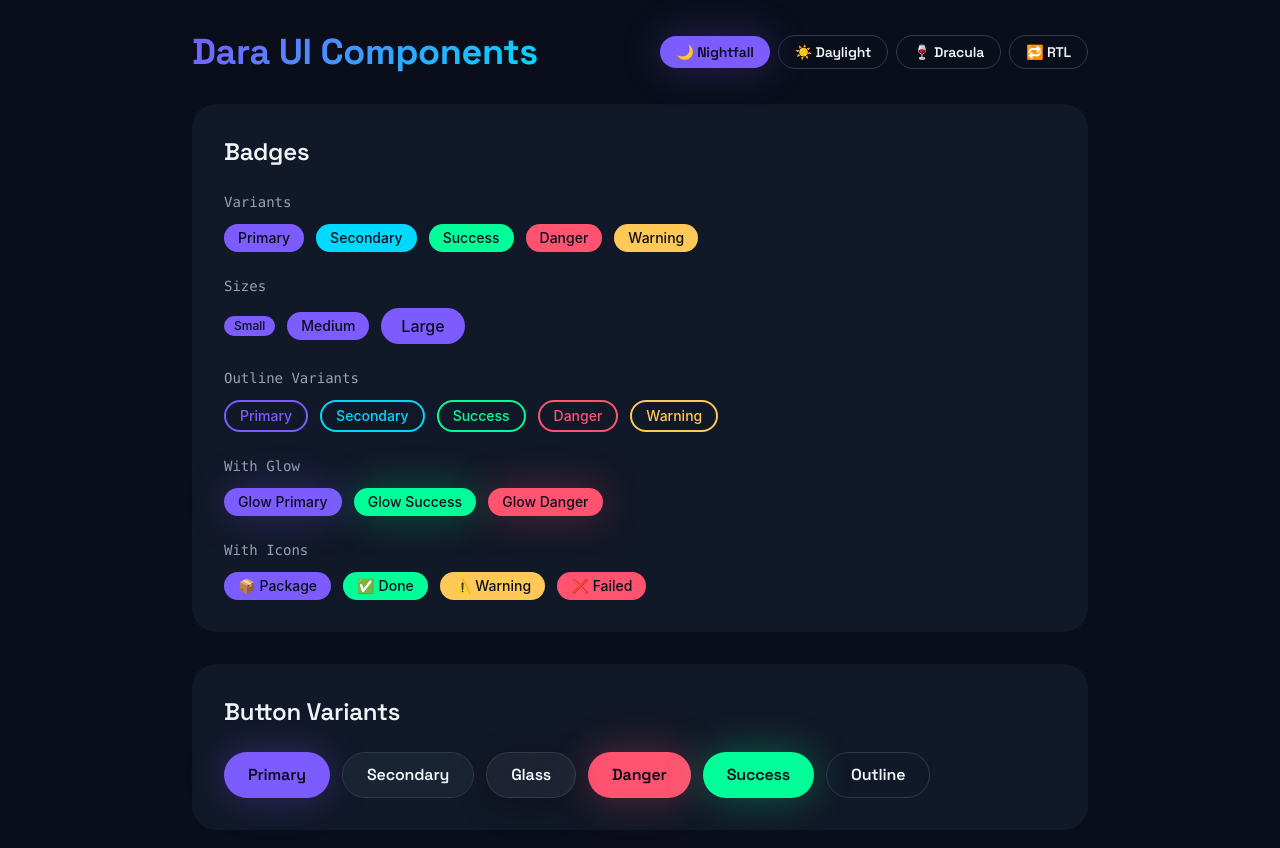
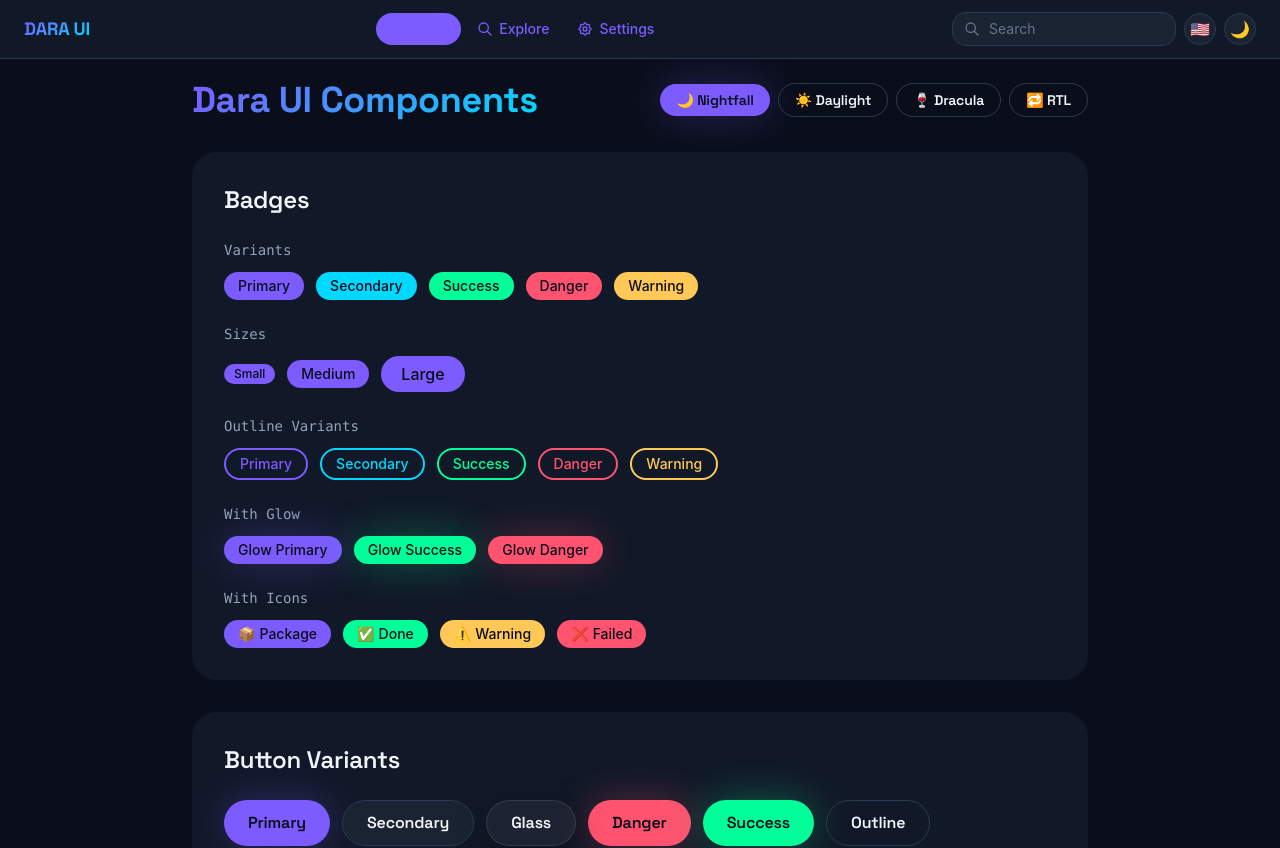
Before and after one commit to idarigan/dara-ui, a React (Vite) app: page / in a window 1280 px wide. Shown: the top 848 px of the page. Built offline with nearby package versions, Linux system fonts and the light colour scheme; a web font is replaced by a local one.

Commit message:
feat: replace header with Navbar component in App.tsx demo

```diff
--- a/src/App.tsx
+++ b/src/App.tsx
@@ -25,10 +25,11 @@ import { Progress } from "./components/Progress/Progress";
 import { XPBar } from "./components/XPBar";
 import { QuestCard } from "./components/QuestCard/QuestCard";
 import { CharacterCard } from "./components/CharacterCard/CharacterCard";
-import { ThemeProvider } from "./components/ThemeChanger";
+import { ThemeProvider, ThemeChanger } from "./components/ThemeChanger";
+import { Navbar } from "./components/Navbar";
+import type { NavLink } from "./components/Navbar";
 import useDirection from "./hooks/useDirection";
 
-import { ThemeChanger } from "./components/ThemeChanger";
 import {
   I18nProvider,
   useI18n,
@@ -111,6 +112,39 @@ const CheckIcon = () => (
     strokeWidth={2}
   >
     <path strokeLinecap="round" strokeLinejoin="round" d="M5 13l4 4L19 7" />
+  </svg>
+);
+
+// Navbar Icons
+const HomeIcon = () => (
+  <svg
+    className="h-4 w-4"
+    fill="none"
+    viewBox="0 0 24 24"
+    stroke="currentColor"
+    strokeWidth={2}
+  >
+    <path
+      strokeLinecap="round"
+      strokeLinejoin="round"
+      d="M3 12l2-2m0 0l7-7 7 7M5 10v10a1 1 0 001 1h3m10-11l2 2m-2-2v10a1 1 0 01-1 1h-3m-6 0a1 1 0 001-1v-4a1 1 0 011-1h2a1 1 0 011 1v4a1 1 0 001 1m-6 0h6"
+    />
+  </svg>
+);
+
+const ExploreIcon = () => (
+  <svg
+    className="h-4 w-4"
+    fill="none"
+    viewBox="0 0 24 24"
+    stroke="currentColor"
+    strokeWidth={2}
+  >
+    <path
+      strokeLinecap="round"
+      strokeLinejoin="round"
+      d="M21 21l-6-6m2-5a7 7 0 11-14 0 7 7 0 0114 0z"
+    />
   </svg>
 );
 
@@ -327,6 +361,23 @@ const dropdownOptionsWithIcons = [
 ];
 
 // ============================================
+// Navbar Links
+// ============================================
+
+const navbarLinks: NavLink[] = [
+  { label: "Home", href: "#", icon: <HomeIcon />, active: true },
+  { label: "Explore", href: "#", icon: <ExploreIcon /> },
+  { label: "Settings", href: "#", icon: <SettingsIcon /> },
+];
+
+const secondaryNavLinks: NavLink[] = [
+  { label: "Dashboard", href: "#" },
+  { label: "Projects", href: "#" },
+  { label: "Team", href: "#" },
+  { label: "Analytics", href: "#" },
+];
+
+// ============================================
 // Toast Demo Component
 // ============================================
 
@@ -390,8 +441,45 @@ function AppContent() {
     setTheme(newTheme);
   };
 
+  // Handle search from navbar
+  const handleSearch = (query: string) => {
+    console.log("Searching for:", query);
+  };
+
   return (
-    <div className="min-h-screen p-8 transition-theme">
+    <>
+      {/* ============================================
+          NAVBAR
+          ============================================ */}
+      <Navbar
+        brand={
+          <span
+            className="font-heading font-bold text-lg tracking-tight"
+            style={{
+              background: "var(--gradient-primary)",
+              WebkitBackgroundClip: "text",
+              WebkitTextFillColor: "transparent",
+              backgroundClip: "text",
+            }}
+          >
+            DARA UI
+          </span>
+        }
+        links={navbarLinks}
+        secondaryLinks={secondaryNavLinks}
+        showSecondaryNav
+        showSearch
+        searchPlaceholder={t("inputs.search") || "Search..."}
+        onSearch={handleSearch}
+        showLanguageChanger
+        languageChanger={<LanguageChanger size="sm" iconOnly />}
+        showThemeChanger
+        themeChanger={<ThemeChanger size="sm" iconOnly />}
+      />
+      {/* ============================================
+          MAIN CONTENT
+          ============================================ */}
+      <div className="min-h-screen p-8 pt-20 transition-theme">
         <div className="max-w-4xl mx-auto">
           {/* ============================================
             HEADER
@@ -531,7 +619,9 @@ function AppContent() {
             ============================================ */}
           {/* Buttons: variants */}
           <section className="p-8 mb-8 rounded-[var(--radius-large)] bg-[var(--color-bg-secondary)]">
-          <h2 className="text-2xl font-semibold mb-6">{t("buttons.title")}</h2>
+            <h2 className="text-2xl font-semibold mb-6">
+              {t("buttons.title")}
+            </h2>
             <div className="flex flex-wrap gap-3">
               <Button variant="primary">{t("buttons.primary")}</Button>
               <Button variant="secondary">{t("buttons.secondary")}</Button>
@@ -544,7 +634,9 @@ function AppContent() {
 
           {/* Buttons: states */}
           <section className="p-8 mb-8 rounded-[var(--radius-large)] bg-[var(--color-bg-secondary)]">
-          <h2 className="text-2xl font-semibold mb-6">{t("buttons.states")}</h2>
+            <h2 className="text-2xl font-semibold mb-6">
+              {t("buttons.states")}
+            </h2>
             <div className="flex flex-wrap gap-3 items-center">
               <Button variant="primary">{t("buttons.normal")}</Button>
               <Button
@@ -696,7 +788,9 @@ function AppContent() {
             TOOLTIP SHOWCASE
             ============================================ */}
           <section className="p-8 mb-8 rounded-[var(--radius-large)] bg-[var(--color-bg-secondary)]">
-          <h2 className="text-2xl font-semibold mb-6">{t("tooltip.title")}</h2>
+            <h2 className="text-2xl font-semibold mb-6">
+              {t("tooltip.title")}
+            </h2>
 
             {/* Placements */}
             <div className="mb-6">
@@ -739,7 +833,10 @@ function AppContent() {
                 <Tooltip content={t("tooltip.solidTooltip")} variant="solid">
                   <Button variant="secondary">{t("buttons.secondary")}</Button>
                 </Tooltip>
-              <Tooltip content={t("tooltip.outlineTooltip")} variant="outline">
+                <Tooltip
+                  content={t("tooltip.outlineTooltip")}
+                  variant="outline"
+                >
                   <Button variant="outline">{t("buttons.outline")}</Button>
                 </Tooltip>
               </div>
@@ -858,7 +955,9 @@ function AppContent() {
             DROPDOWN SHOWCASE
             ============================================ */}
           <section className="p-8 mb-8 rounded-[var(--radius-large)] bg-[var(--color-bg-secondary)]">
-          <h2 className="text-2xl font-semibold mb-6">{t("dropdown.title")}</h2>
+            <h2 className="text-2xl font-semibold mb-6">
+              {t("dropdown.title")}
+            </h2>
 
             {/* Basic Dropdowns */}
             <div className="mb-6">
@@ -1045,7 +1144,9 @@ function AppContent() {
               <div className="grid grid-cols-1 md:grid-cols-2 gap-4">
                 <Card glow="purple" className="text-center">
                   <div className="text-4xl mb-2">🚀</div>
-                <h3 className="font-heading font-bold">{t("cards.launch")}</h3>
+                  <h3 className="font-heading font-bold">
+                    {t("cards.launch")}
+                  </h3>
                   <p className="text-[var(--color-text-secondary)] text-sm">
                     {t("cards.deployProject")}
                   </p>
@@ -1182,7 +1283,9 @@ function AppContent() {
             PROGRESS SHOWCASE
             ============================================ */}
           <section className="p-8 mb-8 rounded-[var(--radius-large)] bg-[var(--color-bg-secondary)]">
-          <h2 className="text-2xl font-semibold mb-6">{t("progress.title")}</h2>
+            <h2 className="text-2xl font-semibold mb-6">
+              {t("progress.title")}
+            </h2>
 
             {/* Horizontal */}
             <div className="mb-6">
@@ -1297,9 +1400,24 @@ function AppContent() {
                 {t("progress.sizes")}
               </p>
               <div className="flex flex-col gap-4 max-w-md">
-              <Progress value={50} size="sm" labelPosition="right" showLabel />
-              <Progress value={65} size="md" labelPosition="right" showLabel />
-              <Progress value={80} size="lg" labelPosition="right" showLabel />
+                <Progress
+                  value={50}
+                  size="sm"
+                  labelPosition="right"
+                  showLabel
+                />
+                <Progress
+                  value={65}
+                  size="md"
+                  labelPosition="right"
+                  showLabel
+                />
+                <Progress
+                  value={80}
+                  size="lg"
+                  labelPosition="right"
+                  showLabel
+                />
               </div>
             </div>
 
@@ -1309,17 +1427,42 @@ function AppContent() {
                 {t("progress.radial")}
               </p>
               <div className="flex flex-wrap gap-6">
-              <Progress variant="radial" value={75} color="primary" showLabel />
+                <Progress
+                  variant="radial"
+                  value={75}
+                  color="primary"
+                  showLabel
+                />
                 <Progress
                   variant="radial"
                   value={60}
                   color="secondary"
                   showLabel
                 />
-              <Progress variant="radial" value={45} color="accent" showLabel />
-              <Progress variant="radial" value={80} color="success" showLabel />
-              <Progress variant="radial" value={30} color="danger" showLabel />
-              <Progress variant="radial" value={90} color="warning" showLabel />
+                <Progress
+                  variant="radial"
+                  value={45}
+                  color="accent"
+                  showLabel
+                />
+                <Progress
+                  variant="radial"
+                  value={80}
+                  color="success"
+                  showLabel
+                />
+                <Progress
+                  variant="radial"
+                  value={30}
+                  color="danger"
+                  showLabel
+                />
+                <Progress
+                  variant="radial"
+                  value={90}
+                  color="warning"
+                  showLabel
+                />
                 <Progress
                   variant="radial"
                   value={55}
@@ -1543,7 +1686,11 @@ function AppContent() {
                 traits={["MBTI: INTJ", "Human/Cyborg"]}
                 stats={[
                   { label: t("character.force"), value: 73, color: "primary" },
-                { label: t("character.combat"), value: 85, color: "secondary" },
+                  {
+                    label: t("character.combat"),
+                    value: 85,
+                    color: "secondary",
+                  },
                   {
                     label: t("character.intelligence"),
                     value: 92,
@@ -1592,7 +1739,11 @@ function AppContent() {
                 stats={[
                   { label: t("character.agility"), value: 92, color: "accent" },
                   { label: t("character.stealth"), value: 88, color: "danger" },
-                { label: t("character.strength"), value: 76, color: "warning" },
+                  {
+                    label: t("character.strength"),
+                    value: 76,
+                    color: "warning",
+                  },
                   { label: t("character.wisdom"), value: 82, color: "primary" },
                 ]}
                 glow="pink"
@@ -1616,7 +1767,11 @@ function AppContent() {
                 traits={["MBTI: INTJ", "Human/Cyborg"]}
                 stats={[
                   { label: t("character.force"), value: 73, color: "primary" },
-                { label: t("character.combat"), value: 85, color: "secondary" },
+                  {
+                    label: t("character.combat"),
+                    value: 85,
+                    color: "secondary",
+                  },
                   {
                     label: t("character.intelligence"),
                     value: 92,
@@ -1667,7 +1822,11 @@ function AppContent() {
                 stats={[
                   { label: t("character.agility"), value: 92, color: "accent" },
                   { label: t("character.stealth"), value: 88, color: "danger" },
-                { label: t("character.strength"), value: 76, color: "warning" },
+                  {
+                    label: t("character.strength"),
+                    value: 76,
+                    color: "warning",
+                  },
                   { label: t("character.wisdom"), value: 82, color: "primary" },
                 ]}
                 glow="pink"
@@ -2079,7 +2238,9 @@ function AppContent() {
             EFFECTS SHOWCASE
             ============================================ */}
           <section className="p-8 mb-8 rounded-[var(--radius-large)] bg-[var(--color-bg-secondary)]">
-          <h2 className="text-2xl font-semibold mb-6">{t("effects.title")}</h2>
+            <h2 className="text-2xl font-semibold mb-6">
+              {t("effects.title")}
+            </h2>
             <div className="grid grid-cols-2 md:grid-cols-3 gap-4">
               <div className="p-6 rounded-[var(--radius-standard)] glass text-center">
                 {t("effects.glassEffect")}
@@ -2121,7 +2282,9 @@ function AppContent() {
             PERSIAN TEXT SHOWCASE
             ============================================ */}
           <section className="p-8 rounded-[var(--radius-large)] bg-[var(--color-bg-secondary)]">
-          <h2 className="text-2xl font-semibold mb-6">{t("persian.title")}</h2>
+            <h2 className="text-2xl font-semibold mb-6">
+              {t("persian.title")}
+            </h2>
             <div className="space-y-4">
               <p className="lang-fa text-lg">{t("persian.persianText")}</p>
               <h3 className="lang-fa-heading text-xl">
@@ -2134,6 +2297,7 @@ function AppContent() {
           </section>
         </div>
       </div>
+    </>
   );
 }
 
```
Lines whose indentation alone changed are shown as unchanged.
